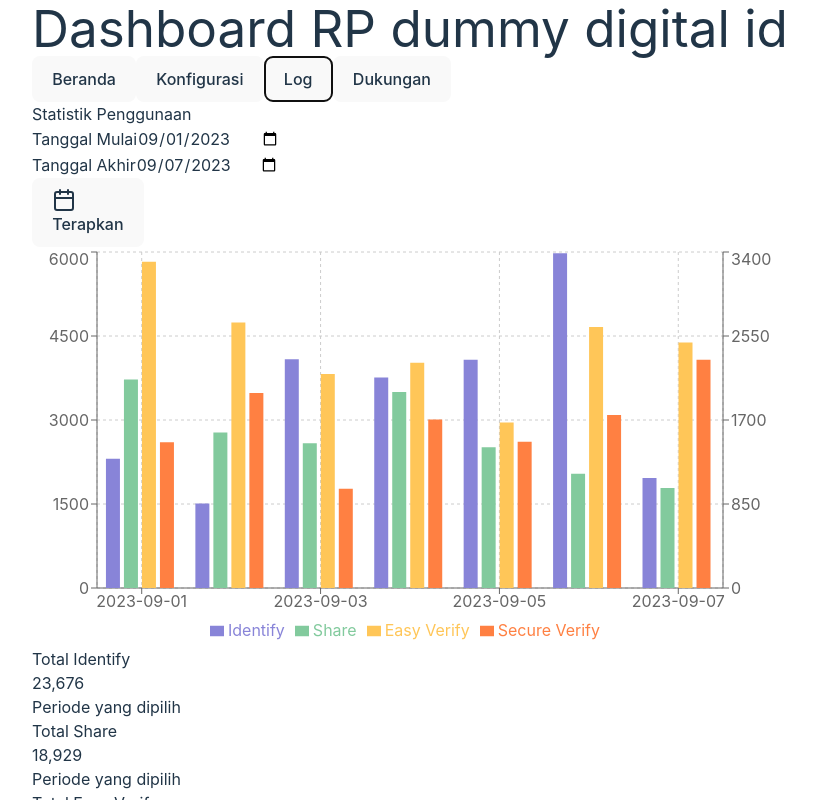
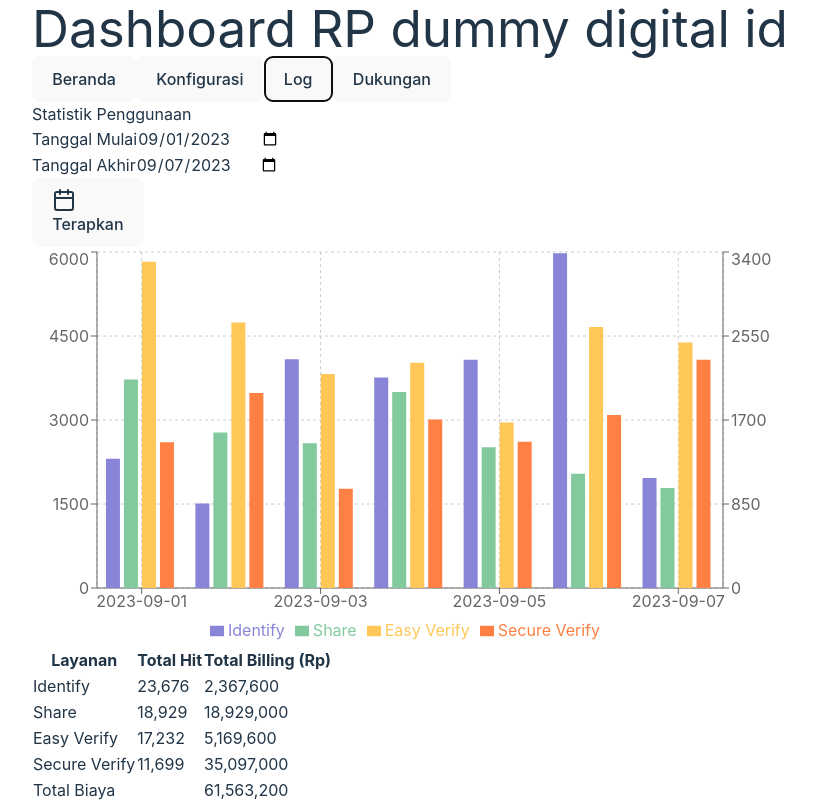
Before and after one commit to ahsanmubariz/dummy_dashboard_rp, a React (Vite) app: page / in a window 1280 px wide. Both pictures are taken after a click on the button "Log". Shown: the top 800 px of the page, without its empty margins (230-1045 px from the left). Built offline with nearby package versions, Linux system fonts and the light colour scheme.

Commit message:
feat: adjust log and support tab

```diff
--- a/src/components/LogStatsTab.jsx
+++ b/src/components/LogStatsTab.jsx
@@ -32,8 +32,24 @@ const LogStatsTab = () => {
         setData(generateData(startDate, endDate));
     };
 
+    // Hitung total hit untuk setiap layanan
+    const totalIdentifyHit = data.reduce((sum, day) => sum + day.identify, 0);
+    const totalShareHit = data.reduce((sum, day) => sum + day.share, 0);
+    const totalEasyVerifyHit = data.reduce((sum, day) => sum + day.easy_verify, 0);
+    const totalSecureVerifyHit = data.reduce((sum, day) => sum + day.secure_verify, 0);
+
+    // Hitung total billing untuk setiap layanan (dalam Rupiah)
+    const totalIdentifyBilling = totalIdentifyHit * 100; // 100 Rupiah per hit
+    const totalShareBilling = totalShareHit * 1000; // 1000 Rupiah per hit
+    const totalEasyVerifyBilling = totalEasyVerifyHit * 300; // 300 Rupiah per hit
+    const totalSecureVerifyBilling = totalSecureVerifyHit * 3000; // 3000 Rupiah per hit
+
+    // Hitung total biaya gabungan (dalam Rupiah)
+    const totalCost = totalIdentifyBilling + totalShareBilling + totalEasyVerifyBilling + totalSecureVerifyBilling;
+
     return (
         <div className="space-y-8">
+            {/* Bagian Statistik Penggunaan */}
             <Card className="bg-white shadow-lg">
                 <CardHeader>
                     <CardTitle className="text-xl font-semibold text-gray-800">Statistik Penggunaan</CardTitle>
@@ -80,47 +96,51 @@ const LogStatsTab = () => {
                         </BarChart>
                     </ResponsiveContainer>
                 </CardContent>
+                <CardContent>
+                    <div className="overflow-x-auto">
+                        <table className="w-full">
+                            <thead className="bg-gray-50">
+                                <tr>
+                                    <th className="px-6 py-3 text-left text-xs font-medium text-gray-500 uppercase tracking-wider">Layanan</th>
+                                    <th className="px-6 py-3 text-left text-xs font-medium text-gray-500 uppercase tracking-wider">Total Hit</th>
+                                    <th className="px-6 py-3 text-left text-xs font-medium text-gray-500 uppercase tracking-wider">Total Billing (Rp)</th>
+                                </tr>
+                            </thead>
+                            <tbody className="bg-white divide-y divide-gray-200">
+                                <tr>
+                                    <td className="px-6 py-4 whitespace-nowrap text-sm text-gray-500">Identify</td>
+                                    <td className="px-6 py-4 whitespace-nowrap text-sm text-gray-500">{totalIdentifyHit.toLocaleString()}</td>
+                                    <td className="px-6 py-4 whitespace-nowrap text-sm text-gray-500">{totalIdentifyBilling.toLocaleString()}</td>
+                                </tr>
+                                <tr>
+                                    <td className="px-6 py-4 whitespace-nowrap text-sm text-gray-500">Share</td>
+                                    <td className="px-6 py-4 whitespace-nowrap text-sm text-gray-500">{totalShareHit.toLocaleString()}</td>
+                                    <td className="px-6 py-4 whitespace-nowrap text-sm text-gray-500">{totalShareBilling.toLocaleString()}</td>
+                                </tr>
+                                <tr>
+                                    <td className="px-6 py-4 whitespace-nowrap text-sm text-gray-500">Easy Verify</td>
+                                    <td className="px-6 py-4 whitespace-nowrap text-sm text-gray-500">{totalEasyVerifyHit.toLocaleString()}</td>
+                                    <td className="px-6 py-4 whitespace-nowrap text-sm text-gray-500">{totalEasyVerifyBilling.toLocaleString()}</td>
+                                </tr>
+                                <tr>
+                                    <td className="px-6 py-4 whitespace-nowrap text-sm text-gray-500">Secure Verify</td>
+                                    <td className="px-6 py-4 whitespace-nowrap text-sm text-gray-500">{totalSecureVerifyHit.toLocaleString()}</td>
+                                    <td className="px-6 py-4 whitespace-nowrap text-sm text-gray-500">{totalSecureVerifyBilling.toLocaleString()}</td>
+                                </tr>
+                                <tr className="bg-gray-50">
+                                    <td className="px-6 py-4 whitespace-nowrap text-sm font-medium text-gray-900">Total Biaya</td>
+                                    <td className="px-6 py-4 whitespace-nowrap text-sm font-medium text-gray-900"></td>
+                                    <td className="px-6 py-4 whitespace-nowrap text-sm font-medium text-gray-900">{totalCost.toLocaleString()}</td>
+                                </tr>
+                            </tbody>
+                        </table>
+                    </div>
+                </CardContent>
             </Card>
 
-            <div className="grid grid-cols-1 md:grid-cols-3 gap-6">
-                <Card className="bg-white shadow-lg">
-                    <CardHeader>
-                        <CardTitle className="text-lg font-semibold text-gray-700">Total Identify</CardTitle>
-                    </CardHeader>
-                    <CardContent>
-                        <div className="text-2xl font-bold text-gray-900">{data.reduce((sum, day) => sum + day.identify, 0).toLocaleString()}</div>
-                        <p className="text-sm text-gray-500">Periode yang dipilih</p>
-                    </CardContent>
-                </Card>
-                <Card className="bg-white shadow-lg">
-                    <CardHeader>
-                        <CardTitle className="text-lg font-semibold text-gray-700">Total Share</CardTitle>
-                    </CardHeader>
-                    <CardContent>
-                        <div className="text-2xl font-bold text-gray-900">{data.reduce((sum, day) => sum + day.share, 0).toLocaleString()}</div>
-                        <p className="text-sm text-gray-500">Periode yang dipilih</p>
-                    </CardContent>
-                </Card>
-                <Card className="bg-white shadow-lg">
-                    <CardHeader>
-                        <CardTitle className="text-lg font-semibold text-gray-700">Total Easy Verify</CardTitle>
-                    </CardHeader>
-                    <CardContent>
-                        <div className="text-2xl font-bold text-gray-900">{data.reduce((sum, day) => sum + day.easy_verify, 0).toLocaleString()}</div>
-                        <p className="text-sm text-gray-500">Periode yang dipilih</p>
-                    </CardContent>
-                </Card>
-                <Card className="bg-white shadow-lg">
-                    <CardHeader>
-                        <CardTitle className="text-lg font-semibold text-gray-700">Total Secure Verify</CardTitle>
-                    </CardHeader>
-                    <CardContent>
-                        <div className="text-2xl font-bold text-gray-900">{data.reduce((sum, day) => sum + day.secure_verify, 0).toLocaleString()}</div>
-                        <p className="text-sm text-gray-500">Periode yang dipilih</p>
-                    </CardContent>
-                </Card>
-            </div>
 
+
+            {/* Bagian Log Autentikasi */}
             <Card className="bg-white shadow-lg">
                 <CardHeader>
                     <CardTitle className="text-xl font-semibold text-gray-800">Log Autentikasi</CardTitle>
@@ -128,7 +148,7 @@ const LogStatsTab = () => {
                 <CardContent>
                     <div className="flex flex-wrap gap-4 mb-4">
                         <div className="flex-grow">
-                            <Input placeholder="Cari log..." className='p-2'/>
+                            <Input placeholder="Cari log..." className='p-2' />
                         </div>
                         <Button className="bg-blue-500 hover:bg-blue-600 text-white">
                             <Search className="h-4 w-4 mr-2" />
@@ -145,17 +165,13 @@ const LogStatsTab = () => {
                                 <tr>
                                     <th className="px-6 py-3 text-left text-xs font-medium text-gray-500 uppercase tracking-wider">Timestamp</th>
                                     <th className="px-6 py-3 text-left text-xs font-medium text-gray-500 uppercase tracking-wider">Type</th>
-
                                     <th className="px-6 py-3 text-left text-xs font-medium text-gray-500 uppercase tracking-wider">Personal ID</th>
                                 </tr>
                             </thead>
                             <tbody className="bg-white divide-y divide-gray-200">
                                 {data.slice(0, 5).map((entry, index) => {
-                                    // Daftar tipe log yang tersedia
                                     const types = ['identify', 'share', 'easy_verify', 'secure_verify'];
-                                    // Pilih tipe log secara acak
                                     const randomType = types[Math.floor(Math.random() * types.length)];
-                                    // Ambil nilai yang sesuai dengan tipe log yang dipilih
 
                                     return (
                                         <tr key={index}>
--- a/src/components/SupportTab.jsx
+++ b/src/components/SupportTab.jsx
@@ -22,9 +22,9 @@ const SupportTab = () => (
                 <div className="space-y-2">
                     <h3 className="font-semibold">Pertanyaan Umum:</h3>
                     <ul className="list-disc list-inside space-y-1">
-                        <li>Bagaimana cara memperbarui akses dummy digital id?</li>
+                        <li>Bagaimana cara memperbarui akses?</li>
                         <li>Apa yang harus dilakukan jika integrasi gagal?</li>
-                        <li>Bagaimana cara mengajukan perubahan scope?</li>
+                        <li>Bagaimana cara merubah scope?</li>
                         <li>Berapa lama proses persetujuan untuk RP baru?</li>
                     </ul>
                 </div>
```
